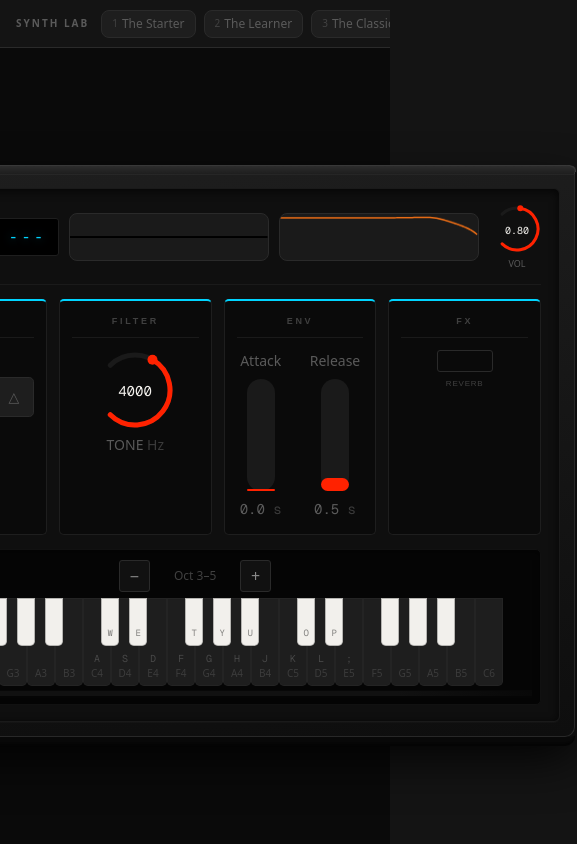
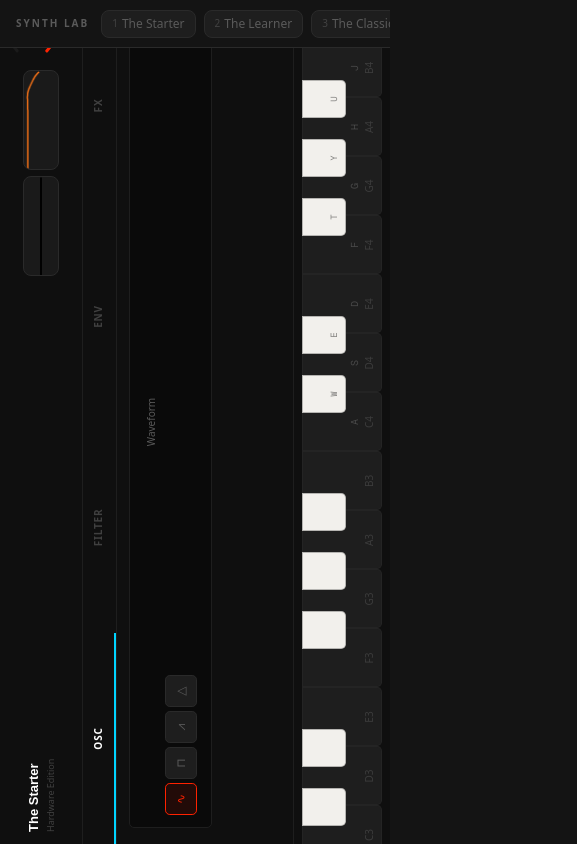
Before and after one commit to StealthVigilante/TheSynthProject, a Next.js app: page /temp-synths/1-hardware in a window 390 px wide. Shown: the whole page, 577 px wide, since content can reach past the window. Built offline with nearby package versions, Linux system fonts and the light colour scheme.

Commit message:
feat: synth1-hardware complete — mobile layout, OLED note display, conditional return

```diff
--- a/src/app/temp-synths/1-hardware/page.tsx
+++ b/src/app/temp-synths/1-hardware/page.tsx
@@ -144,6 +144,159 @@ export default function Synth1HardwarePage() {
       window.removeEventListener("keyup", handleKeyUp);
     };
   }, [isMobile, noteOn, noteOff]);
+
+  const tabBtnStyle = (active: boolean): React.CSSProperties => ({
+    flex: 1,
+    padding: "8px 4px",
+    fontSize: 10,
+    fontWeight: 700,
+    letterSpacing: "0.08em",
+    background: "none",
+    border: "none",
+    borderBottom: active ? "2px solid #00d4ff" : "2px solid transparent",
+    color: active ? "#ffffff" : "#404040",
+    cursor: "pointer",
+  });
+
+  const mobilePanelStyle: React.CSSProperties = {
+    background: "#0a0a0a",
+    border: "1px solid #1e1e1e",
+    borderRadius: 5,
+    padding: "14px 12px",
+  };
+
+  const mobileHeader = (
+    <div style={{
+      padding: "8px 12px",
+      borderBottom: "1px solid #1e1e1e",
+      display: "flex",
+      alignItems: "center",
+      gap: 8,
+    }}>
+      <div style={{ flex: 1, minWidth: 0 }}>
+        <p style={{ fontSize: 13, fontWeight: 700, margin: 0, color: "#ffffff", fontFamily: "Arial" }}>
+          The Starter
+        </p>
+        <p style={{ fontSize: 9, color: "#404040", margin: "1px 0 0" }}>
+          Hardware Edition
+        </p>
+      </div>
+      <div style={{ display: "flex", gap: 6, alignItems: "center" }}>
+        <WaveformCanvas getWaveform={getWaveform} width={100} height={36} />
+        <SpectrumCanvas
+          getFFT={getFFT}
+          filterFreq={filterFreq}
+          sampleRate={analyserInfo.sampleRate}
+          fftSize={analyserInfo.fftSize}
+          width={100}
+          height={36}
+        />
+        <div style={{ marginLeft: 4 }}>
+          <Knob value={volume} min={0} max={1} step={0.01} label="VOL" onChange={handleVolume} size="sm" />
+        </div>
+      </div>
+    </div>
+  );
+
+  const mobileControls = (
+    <div style={{ display: "flex", flexDirection: "column", height: "100%" }}>
+      <div style={{ display: "flex", borderBottom: "1px solid #1e1e1e", flexShrink: 0 }}>
+        {TABS.map((tab) => (
+          <button key={tab.id} style={tabBtnStyle(activeTab === tab.id)} onClick={() => setActiveTab(tab.id)}>
+            {tab.label}
+          </button>
+        ))}
+      </div>
+      <div style={{ flex: 1, padding: "12px 16px", overflowY: "auto" }}>
+        {activeTab === "osc" && (
+          <div style={mobilePanelStyle}>
+            <WaveformSelect
+              value={waveform}
+              options={["sine", "square", "sawtooth", "triangle"]}
+              onChange={handleWaveform}
+              label="Waveform"
+            />
+          </div>
+        )}
+        {activeTab === "filter" && (
+          <div style={mobilePanelStyle}>
+            <div style={{ display: "flex", justifyContent: "center" }}>
+              <Knob
+                value={filterFreq}
+                min={80}
+                max={18000}
+                step={10}
+                label="TONE"
+                unit="Hz"
+                scale="log"
+                onChange={handleFilterFreq}
+                size="sm"
+              />
+            </div>
+          </div>
+        )}
+        {activeTab === "env" && (
+          <div style={mobilePanelStyle}>
+            <div style={{ display: "flex", justifyContent: "center", gap: 20 }}>
+              <Fader value={attack} min={0.001} max={2} step={0.001} label="ATK" unit="s" onChange={handleAttack} />
+              <Fader value={release} min={0.05} max={4} step={0.01} label="REL" unit="s" onChange={handleRelease} />
+            </div>
+          </div>
+        )}
+        {activeTab === "fx" && (
+          <div style={mobilePanelStyle}>
+            <div style={{ display: "flex", justifyContent: "center" }}>
+              <button
+                onClick={handleReverb}
+                aria-label={reverb ? "Reverb on" : "Reverb off"}
+                style={{
+                  padding: "8px 20px",
+                  borderRadius: 3,
+                  border: `1px solid ${reverb ? "#00d4ff" : "#2a2a2a"}`,
+                  background: reverb ? "#001a22" : "#0a0a0a",
+                  color: reverb ? "#00d4ff" : "#404040",
+                  fontSize: 11,
+                  fontWeight: 700,
+                  letterSpacing: "0.15em",
+                  cursor: "pointer",
+                  boxShadow: reverb ? "inset 0 0 8px rgba(0,212,255,0.3)" : "none",
+                }}
+              >
+                REVERB
+              </button>
+            </div>
+          </div>
+        )}
+      </div>
+    </div>
+  );
+
+  const mobileKeyboard = (
+    <div style={{ padding: "8px 12px", display: "flex", flexDirection: "column", alignItems: "center" }}>
+      <PianoKeyboard
+        onNoteOn={noteOn}
+        onNoteOff={noteOff}
+        startOctave={startOctave}
+        octaves={2}
+        activeNotes={activeNotes}
+        whiteKeyWidth={mobileKeyWidth}
+        whiteKeyHeight={80}
+      />
+    </div>
+  );
+
+  if (isMobile) {
+    return (
+      <SynthShell
+        isMobile={true}
+        theme={MOBILE_THEME}
+        header={mobileHeader}
+        controls={mobileControls}
+        keyboard={mobileKeyboard}
+        navHeight={48}
+      />
+    );
+  }
 
   const sectionLabel: React.CSSProperties = {
     fontSize: 9,
```
